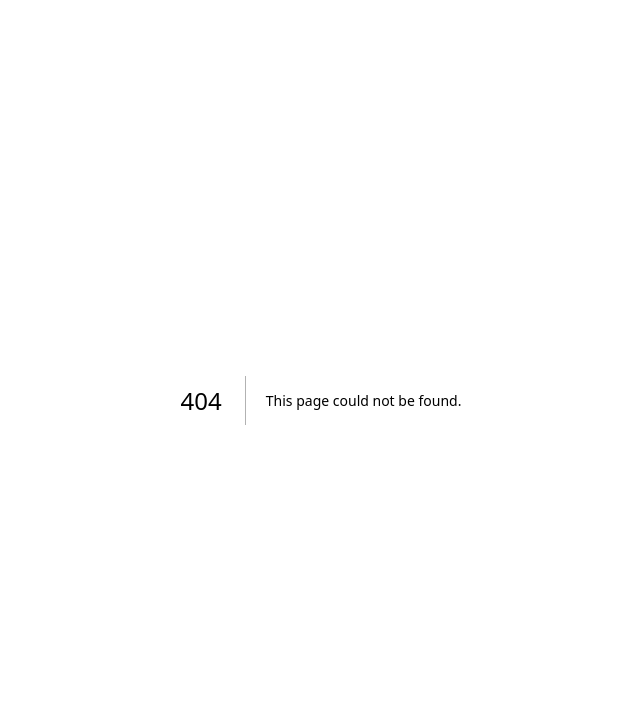
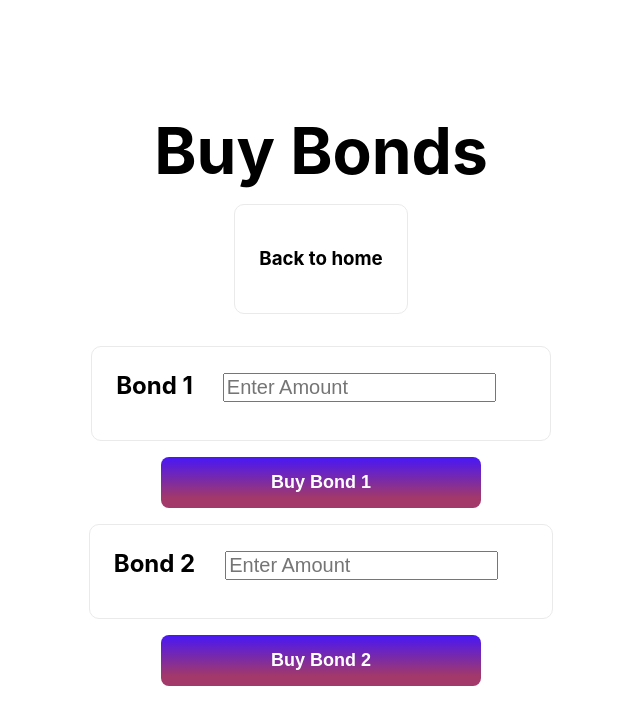
Before and after one commit to kevinkuo0320/Crypto_Bond, a Next.js app: page /buy in a window 1280 px wide. Before the commit this address had no page. Shown: the top 724 px of the page, without its empty margins (319-959 px from the left). Built offline with nearby package versions, Linux system fonts and the light colour scheme.

Commit message:
add buy page

```diff
--- a/package.json
+++ b/package.json
@@ -14,6 +14,7 @@
     "@types/react-dom": "18.0.9",
     "eslint": "8.29.0",
     "eslint-config-next": "13.0.6",
+    "ethers": "^5.7.2",
     "next": "13.0.6",
     "react": "18.2.0",
     "react-dom": "18.2.0",
--- /dev/null
+++ b/pages/buy.tsx
@@ -0,0 +1,97 @@
+import styles from '../styles/Home.module.css'
+import { ethers } from "ethers";
+import React, { useState } from "react";
+import Link from 'next/link';
+//let provider = new ethers.providers.Web3Provider(window.ethereum);
+//let signer = provider.getSigner();
+
+export default function Buy() {
+
+    const contractAddress = ""
+    const abi = ""
+
+    const BuyBond = async() => {
+        try {
+			//await window.ethereum.request({ method: "eth_requestAccounts" });
+			// const provider = new ethers.providers.Web3Provider(window.ethereum);
+			//const signer = provider.getSigner();
+
+			//const contract = new ethers.Contract(contractAddress, abi, signer);
+
+			//const transaction = await contract.____(0, {
+			//	value: ethers.utils.parseEther(inAmount)
+			//});
+
+			//const accounts = await window.ethereum.request({ method: 'eth_requestAccounts' });
+      //setwalletAddress(accounts[0]);
+			//await transaction.wait();
+
+			//setChange(true);
+			//setinAmount("");
+
+			// const info =  web3.eth.getTransactionReceipt(tx.result);
+			// console.log(info);
+		} catch (error) {
+			alert('Please key in a valid amount of ETH')
+		}
+	};
+
+
+    return (
+        <div className={styles.container}>
+
+        <main className={styles.main}>
+          <h1 className={styles.title}>
+            Buy Bonds
+          </h1>
+
+          <div className = {styles.card}>
+            <h3>
+              <Link href="./">Back to home</Link>
+            </h3>
+          </div>
+
+          <div className={styles.grid}>
+            <a className={styles.card}>
+              <div className = {styles.inline}>
+                <h2>Bond 1</h2>
+              </div>
+              <div className = {styles.inline}>
+                <input
+                className = {styles.input}
+                type="number"
+                placeholder="Enter Amount"
+                />
+              </div>
+            </a>
+
+            <button
+            className = {styles.button}
+            onClick={()=> {BuyBond()}}
+            >Buy Bond 1</button>
+
+
+            <a className={styles.card}>
+              <div className = {styles.inline}>
+                <h2>Bond 2</h2>
+              </div>
+              <div className = {styles.inline}>
+                <input
+                className = {styles.input}
+                type="number"
+                placeholder="Enter Amount"
+                />
+              </div>
+            </a>
+            <button
+            className = {styles.button}
+            onClick={()=> {BuyBond()}}
+            >Buy Bond 2</button>
+
+
+          </div>
+        </main>
+
+      </div>
+    )
+}
--- a/styles/Home.module.css
+++ b/styles/Home.module.css
@@ -82,7 +82,16 @@
   border: 1px solid #eaeaea;
   border-radius: 10px;
   transition: color 0.15s ease, border-color 0.15s ease;
-  max-width: 300px;
+  /*max-width: 300px;*/
+}
+
+.inline {
+  display: inline-block;
+  padding-right: 30px;
+}
+
+.input {
+  font-size: 20px;
 }
 
 .card:hover,
@@ -108,6 +117,21 @@
   margin-left: 0.5rem;
 }
 
+.button {
+  display: flex;
+  justify-content: center;
+  width: 40%;
+  padding: 15px;
+  color: white;
+  background-color: #4717f6;
+  background-image: linear-gradient(180deg, #4717f6 0%, #a2396a 80%);
+  border: none;
+  cursor: pointer;
+  font-weight: bold;
+  border-radius: 8px;
+  font-size: large;
+}
+
 @media (max-width: 600px) {
   .grid {
     width: 100%;
```
Also changed, not shown: 1 other file (tests, documents, lock files or other folders).
